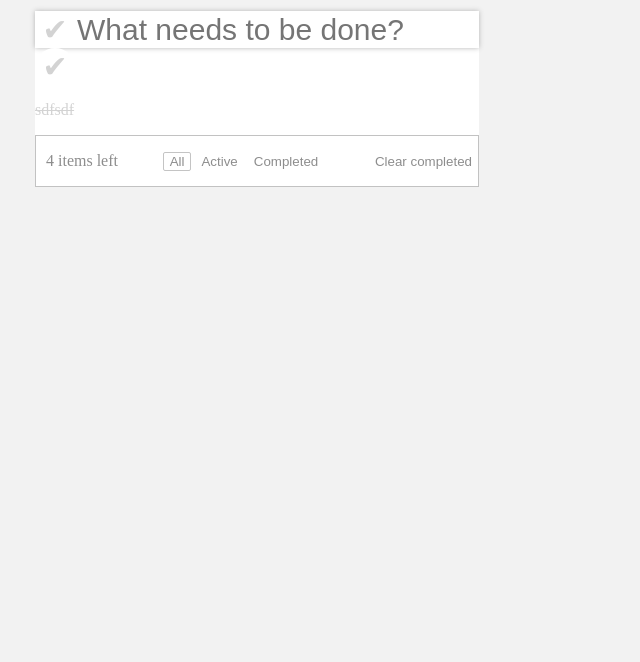
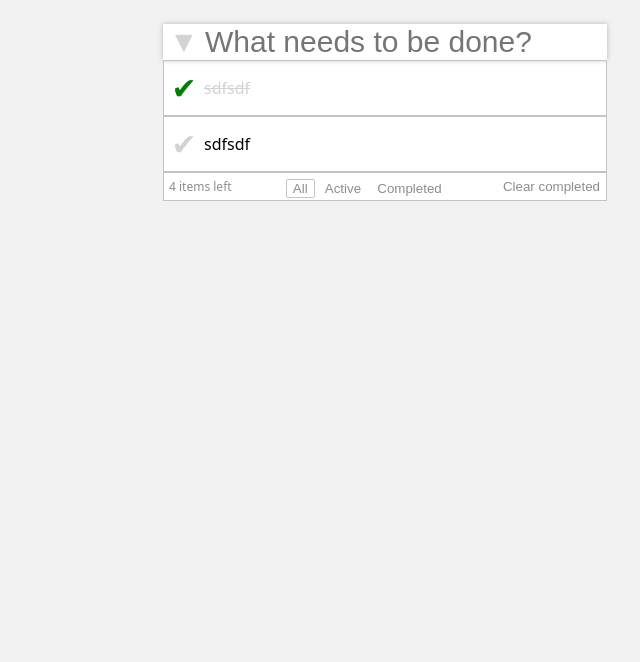
Before and after one commit to Fradee2/todo, a plain HTML site: page index2.html in a window 1280 px wide. Shown: the part 138-800 px from the top of the page, without its empty margins (349-989 px from the left). Drawn offline with Linux system fonts and the light colour scheme.

Commit message:
new version

```diff
--- a/index2.html
+++ b/index2.html
@@ -15,13 +15,17 @@
     <main>
 
         <div class="task">
-            <button class="task_complite">✔</button>
+            <button class="task_add">▼</button>
             <input type="text" placeholder="What needs to be done?">
         </div>
         <div class="tasks">
             <div class="tasks_item">
                 <button class="task_complite">✔</button>
                 <p class="complete">sdfsdf</p>
+            </div>
+            <div class="tasks_item">
+                <button class="task_uncomplite">✔</button>
+                <p class="uncomplete">sdfsdf</p>
             </div>
         </div>
         <div class="activity_buttons">
--- a/style2.css
+++ b/style2.css
@@ -2,13 +2,13 @@ body{
     padding: 0;
     margin: 0;
     background: rgb(242, 242, 242);
-    font-family: 'Montserrat';
+    font-family: 'Montserrat', sans;
 }
 main{
     background: #fff;
     display: inline-block;
     position: absolute;
-    left:30%;
+    left:40%;
 }
 
 .header_title{
@@ -35,8 +35,17 @@ input{
     border-radius: 50%;
     width: 40px;
     font-size: 30px;
-    color:lightgray;
+    color:green;
 }
+.task_uncomplite{
+    border:rgb(181, 181, 181);
+    background-color: #fff;
+    border-radius: 50%;
+    width: 40px;
+    font-size: 30px;
+    color: lightgray;
+}
+
 .activity_buttons{
 
     display: flex;
@@ -53,6 +62,8 @@ input{
 .counter{
     margin-left: 10px;
     color:rgb(141, 141, 141);
+    margin: 5px;
+    font-size: 12px;
 }
 .filter_button{
     color:rgb(141, 141, 141);
@@ -65,9 +76,11 @@ input{
     border-radius: 2px;
 }
 
-.task_item{
+.tasks_item{
     display: flex;
     justify-content: start;
+    align-items: center;
+    border:1px solid rgb(196, 196, 196);
 }
 
 .complete{
@@ -78,3 +91,16 @@ input{
     color:black;
     text-decoration: none;
 }
+.task_add{
+    outline: none;
+    border: none;
+    background-color: #fff;
+    width: 40px;
+    font-size: 30px;
+    color:lightgray;
+}
+button,
+button:active,
+button:focus {
+    outline: none;
+}
```
Also changed, not shown: script2.js (added).
